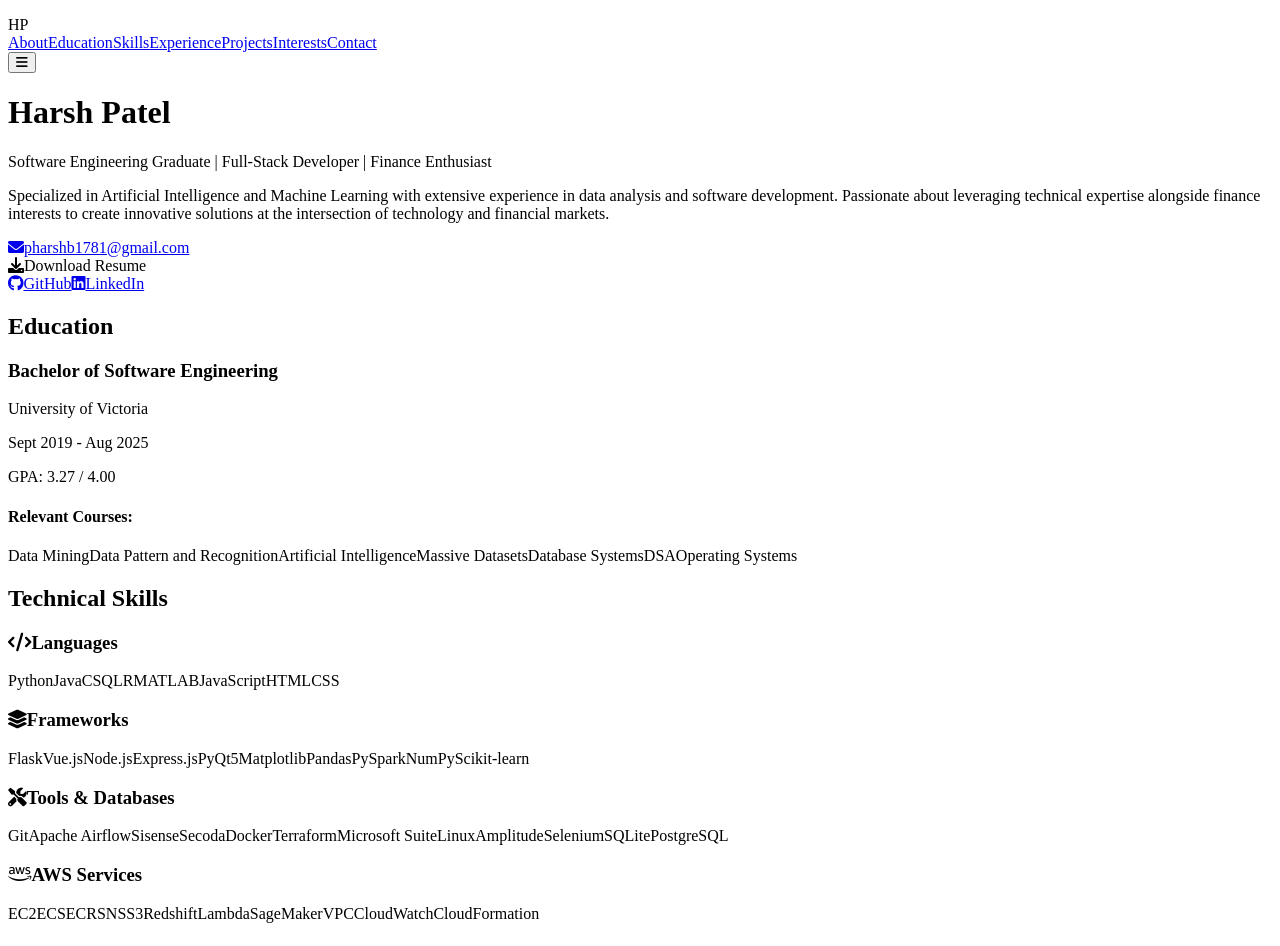
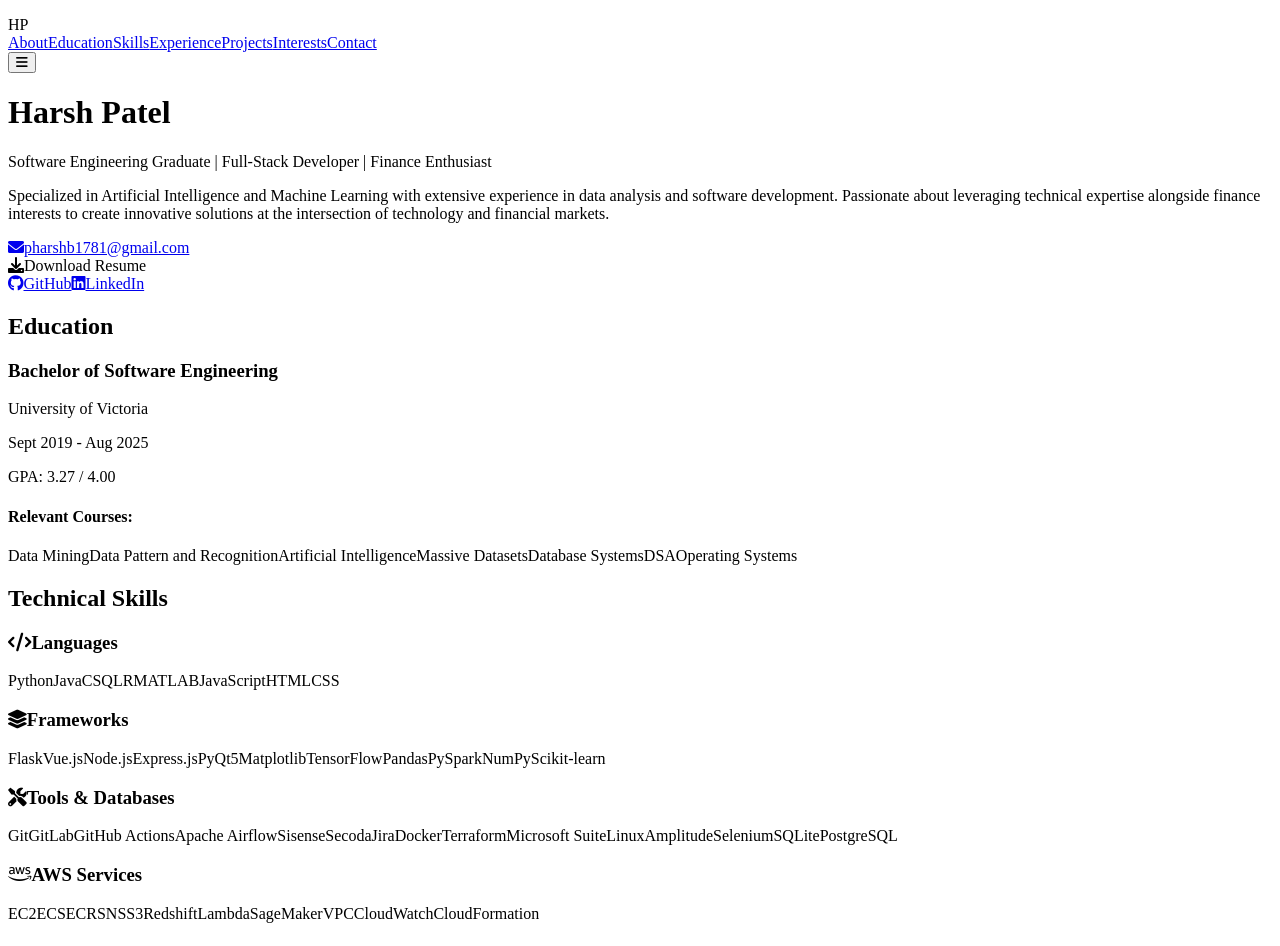
Before and after one commit to patelharshb/harsh-patel-portfolio, a React (Vite) app in the folder client/: page / in a window 1280 px wide. Shown: the top 946 px of the page. Built offline with nearby package versions, Linux system fonts and the light colour scheme; a web font is replaced by a local one.

Commit message:
new change

```diff
--- a/client/src/components/skills-section.tsx
+++ b/client/src/components/skills-section.tsx
@@ -4,12 +4,12 @@ export default function SkillsSection() {
   ];
 
   const frameworks = [
-    "Flask", "Vue.js", "Node.js", "Express.js", "PyQt5", "Matplotlib",
+    "Flask", "Vue.js", "Node.js", "Express.js", "PyQt5", "Matplotlib", "TensorFlow",
     "Pandas", "PySpark", "NumPy", "Scikit-learn"
   ];
 
   const tools = [
-    "Git", "Apache Airflow", "Sisense", "Secoda", "Docker", "Terraform",
+    "Git", "GitLab", "GitHub Actions","Apache Airflow", "Sisense", "Secoda", "Jira", "Docker", "Terraform",
     "Microsoft Suite", "Linux", "Amplitude", "Selenium", "SQLite", "PostgreSQL"
   ];
 
```
Also changed, not shown: vercel.json.
